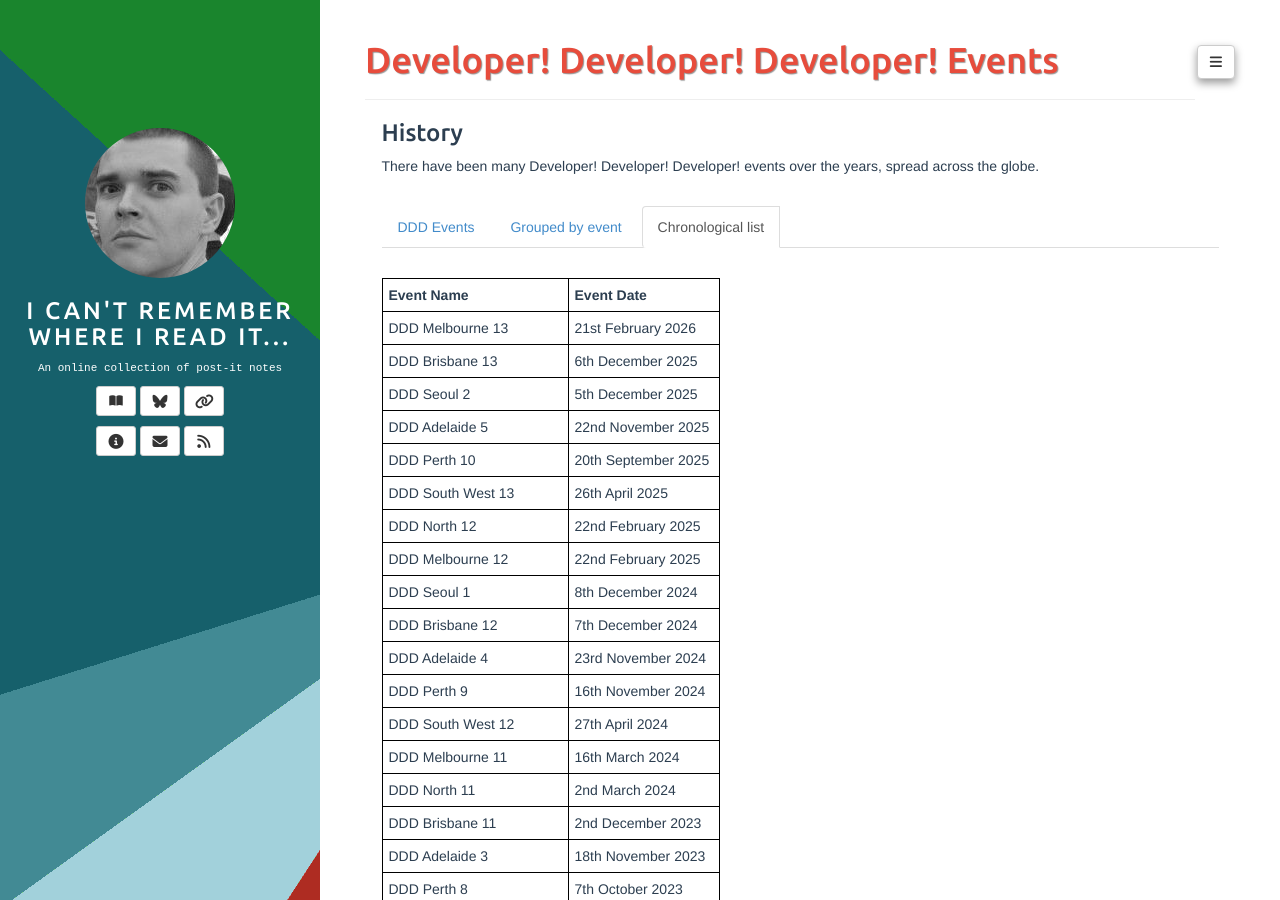
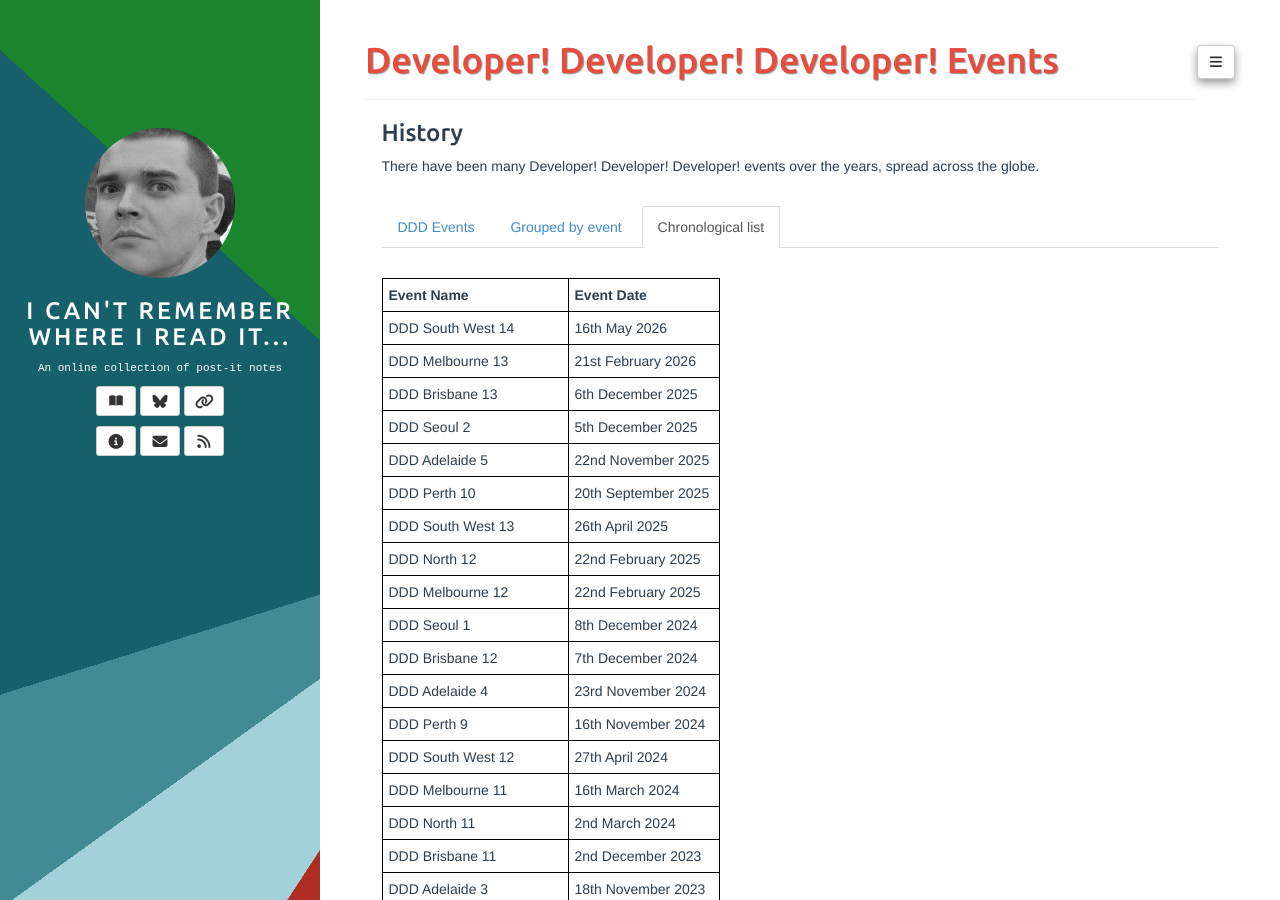
Before and after one commit to adrianbanks/adrianbanks.github.io, a Jekyll site: the page built from ddd-list.md, in a window 1280 px wide and 900 px high. Built offline with Jekyll 4.4.1, drawn with Linux system fonts in a browser that asks for light colours.

Commit message:
Add DDDSW 14

```diff
--- a/ddd-list.md
+++ b/ddd-list.md
@@ -15,6 +15,7 @@ There have been many Developer! Developer! Developer! events over the years, spr
 
 | **Event Name**             | **Event Date**      |
 | -------------------------- | ------------------- |
+|  DDD South West 14         | 16th May 2026       |
 |  DDD Melbourne 13          | 21st February 2026  |
 |  DDD Brisbane 13           | 6th December 2025   |
 |  DDD Seoul 2               | 5th December 2025   |
```
Also changed, not shown: ddd-grouped.md (+1 -0 lines).
